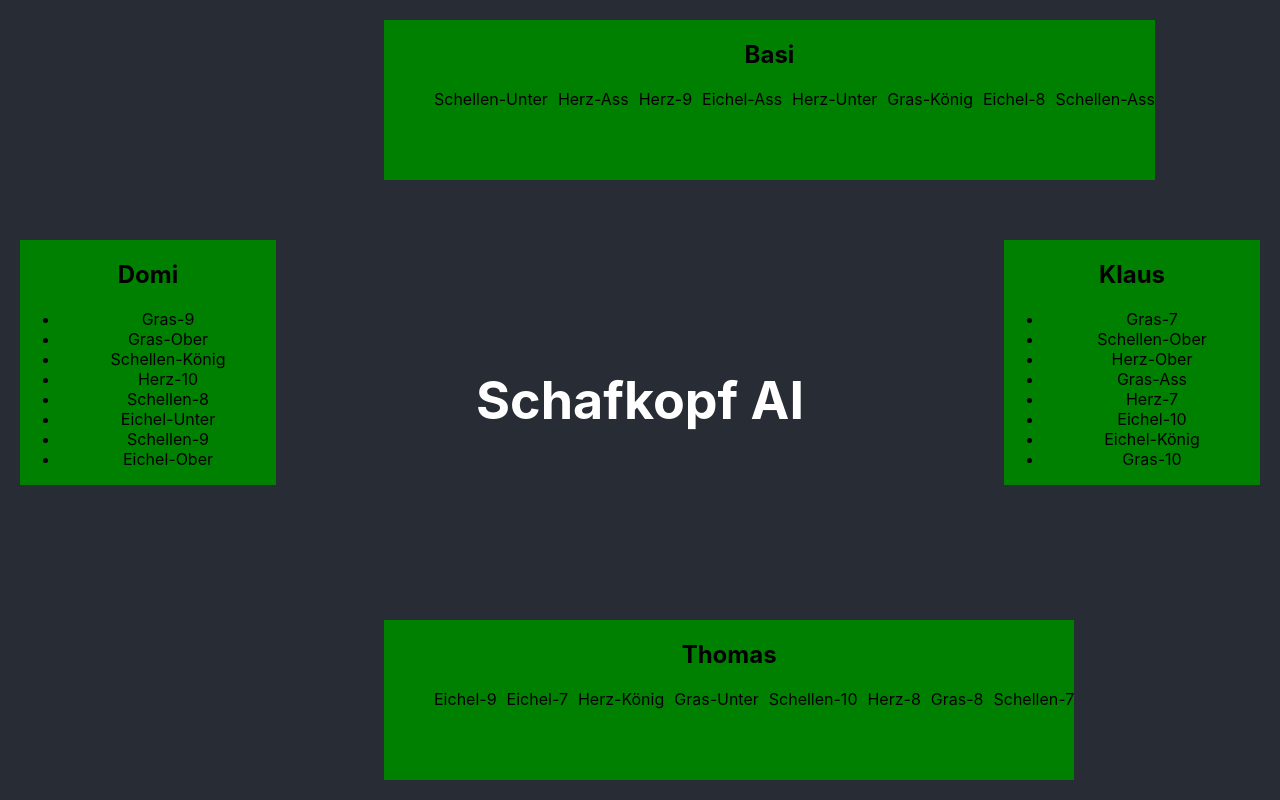
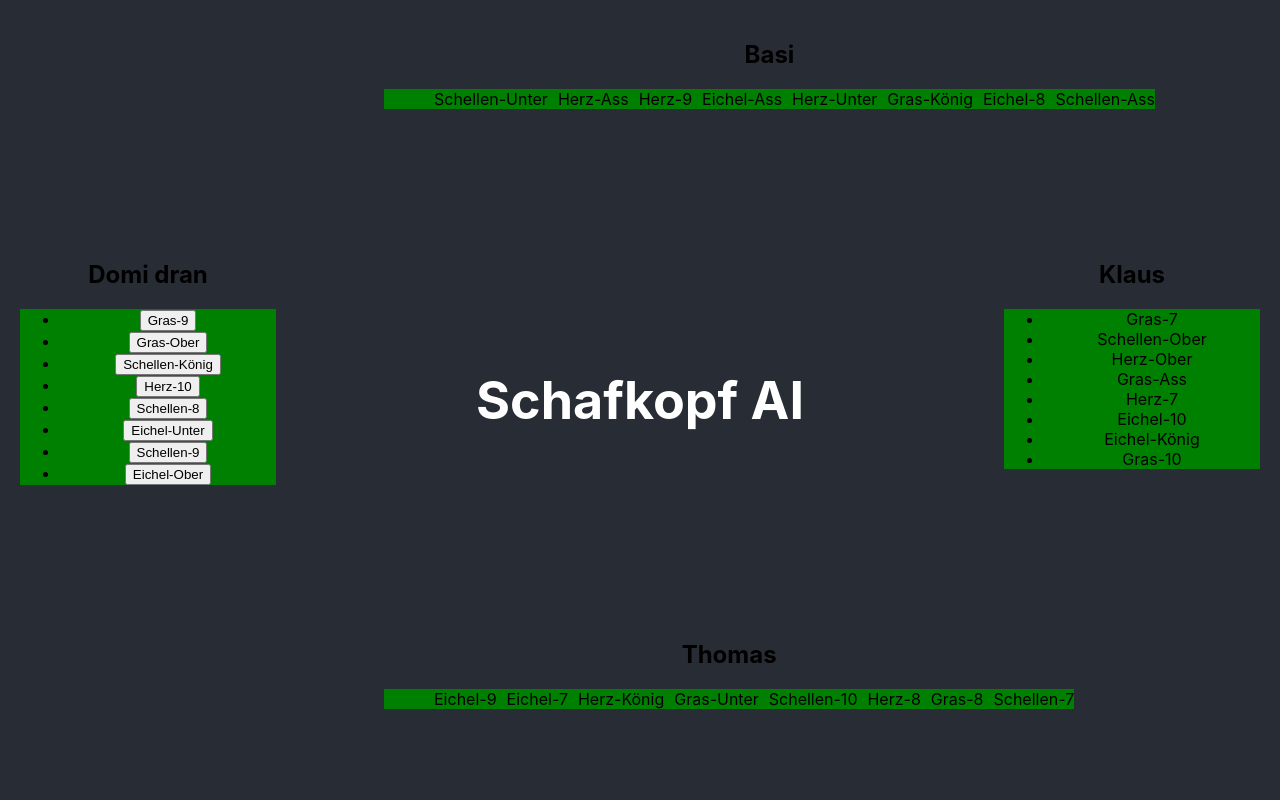
Before and after one commit to tbruckmaier/schafkopf-ai, a React (Create React App) app: page / in a window 1280 px wide. Built offline with nearby package versions, Linux system fonts and the light colour scheme.

Commit message:
Made cards playable, made players play in order

```diff
--- a/src/App.css
+++ b/src/App.css
@@ -33,7 +33,14 @@
 
 .player {
   position: absolute;
-  background-color: green;
+}
+
+.player .hand {
+    background-color: green;
+}
+
+.player .middle {
+  background-color: brown;
 }
 
 .player-0, .player-2 {
--- a/src/App.js
+++ b/src/App.js
@@ -24,14 +24,25 @@ class App extends Component {
           {this.state.round.players.map((player, i) => {
             return (
               <div className={"player player-" + i } key={i}>
-                <h2 className="name">{player.name}</h2>
-                <ul>
+                <h2 className="name">{player.name} {player.beautifulDran()}</h2>
+                <ul className="hand">
                 {player.cards.map((card, j) => {
-                  return (<li key={i.toString()+j}>{card.name()}</li>)
+
+                  let cardDiv;
+                  if (player.dran) {
+                    cardDiv = (<button onClick={(e) => { player.playCard(card); this.state.round.nextPlayer(); this.forceUpdate()} }>{card.name()}</button>)
+                  } else {
+                    cardDiv = card.name()
+                  }
+
+                  return (<li key={i.toString()+j}>{cardDiv}</li>)
                 })}
                 </ul>
-              </div>)
+                <div className={"middle middle-" + i}>{player.getPlayedCardName()}</div>
+              </div>
+            )
           })}
+
         </section>
       </div>
     );
--- a/src/Card.js
+++ b/src/Card.js
@@ -1,5 +1,6 @@
 class Card {
-    constructor(farbe, schlag) {
+    constructor(id, farbe, schlag) {
+        this.id = id;
         this.farbe = farbe;
         this.schlag = schlag;
     }
--- a/src/Deck.js
+++ b/src/Deck.js
@@ -7,9 +7,12 @@ class Deck {
     const suits = ['Eichel', 'Gras', 'Herz', 'Schellen'];
     const values = ['Ass', 'König', 'Ober', 'Unter', 10, 9, 8, 7];
 
+    let i = 0;
+
     for (let suit in suits) {
       for (let value in values) {
-        this.deck.push(new Card(suits[suit], values[value]));
+        this.deck.push(new Card(i, suits[suit], values[value]));
+        i += 1;
       }
     }
   }
--- a/src/Player.js
+++ b/src/Player.js
@@ -2,11 +2,39 @@ class Player {
     constructor(name) {
         this.name = name;
         this.cards = [];
+        this.dran = false;
+        this.playedCard = false;
     }
 
     dealCard(card) {
         this.cards.push(card);
     }
+
+    setDran() {
+        this.dran = true;
+    }
+
+    beautifulDran() {
+        return (this.dran ? 'dran' : '');
+    }
+
+    playCard (card) {
+
+        for (var i = 0; i < this.cards.length; i++) {
+            if (this.cards[i].id == card.id) {
+                this.cards.splice(i ,1);
+            }
+        }
+
+        this.playedCard = card;
+    }
+
+    getPlayedCardName() {
+        if (this.playedCard) {
+            return this.playedCard.name();
+        }
+        return '';
+    }
 }
 
 export default Player;
--- a/src/Round.js
+++ b/src/Round.js
@@ -17,6 +17,9 @@ class Round {
 
     this.deal();
 
+    this.activePlayer = -1
+    this.nextPlayer();
+
   }
 
   deal() {
@@ -31,5 +34,15 @@ class Round {
     return this.players[position].name;
   }
 
+  nextPlayer () {
+    if (this.activePlayer >= 0) {
+      this.players[this.activePlayer].dran = false;
+    }
+
+    this.activePlayer += 1;
+    this.activePlayer %= 4;
+    this.players[this.activePlayer].dran = true;
+  }
+
 }
 export default Round;
```
